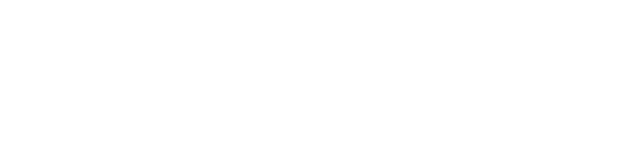
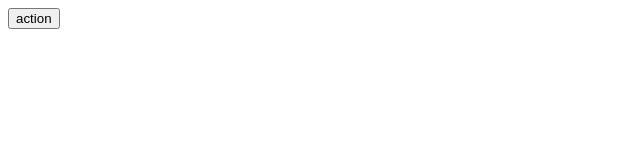
Before and after one commit to Asiain117/Primer-Repositorio, a plain HTML site: page index.html in a window 1280 px wide. Shown: the whole page, without its empty margins (0-640 px from the left). Drawn offline with Linux system fonts and the light colour scheme.

Commit message:
Agregando un formulario

```diff
--- a/index.html
+++ b/index.html
@@ -6,6 +6,8 @@
     <title>Document</title>
 </head>
 <body>
-
+    <form action="get">
+        <input type="button" value="action">
+    </form>
 </body>
 </html>
```
